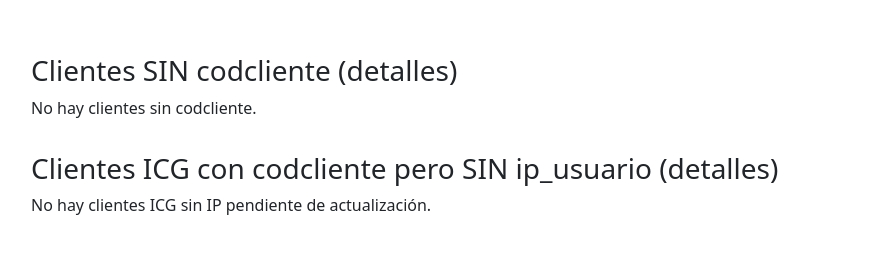
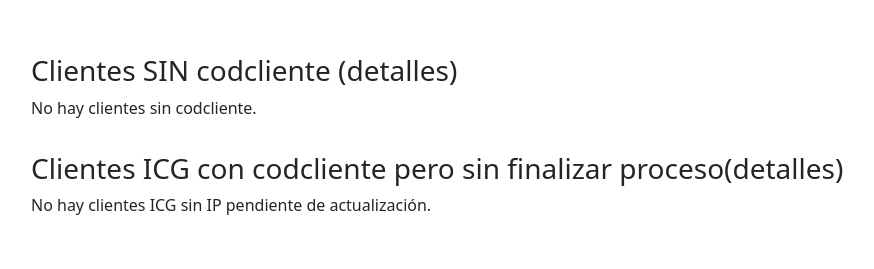
Before and after one commit to IIpapuII/ProyectoMercaSur, a Django app: template clientes/templates/dashboard_clientes.html in a window 1280 px wide. Shown: the part 914-1183 px from the top of the page, without its empty margins (1-875 px from the left). Run offline with Django 5.2, Linux system fonts and the light colour scheme; the template is opened without the code that fills it, so the values that code supplies are empty; parts of the project's set-up code (start-up, migrations or seed data) failed here and were passed over; some libraries are stand-ins or nearby versions.

Commit message:
Se  realiza actualizaciòn de nombres en el proceso de los clientes

```diff
--- a/clientes/templates/dashboard_clientes.html
+++ b/clientes/templates/dashboard_clientes.html
@@ -183,7 +183,7 @@
 </div>
 
 <div style="margin-bottom: 2rem;">
-  <h3>Clientes ICG con codcliente pero SIN ip_usuario (detalles)</h3>
+  <h3>Clientes ICG con codcliente pero sin finalizar proceso(detalles)</h3>
   {% if clientes_icg_sin_ip_list %}
     <table style="width:100%; border-collapse: collapse; margin-bottom:1rem;">
       <thead>
```
